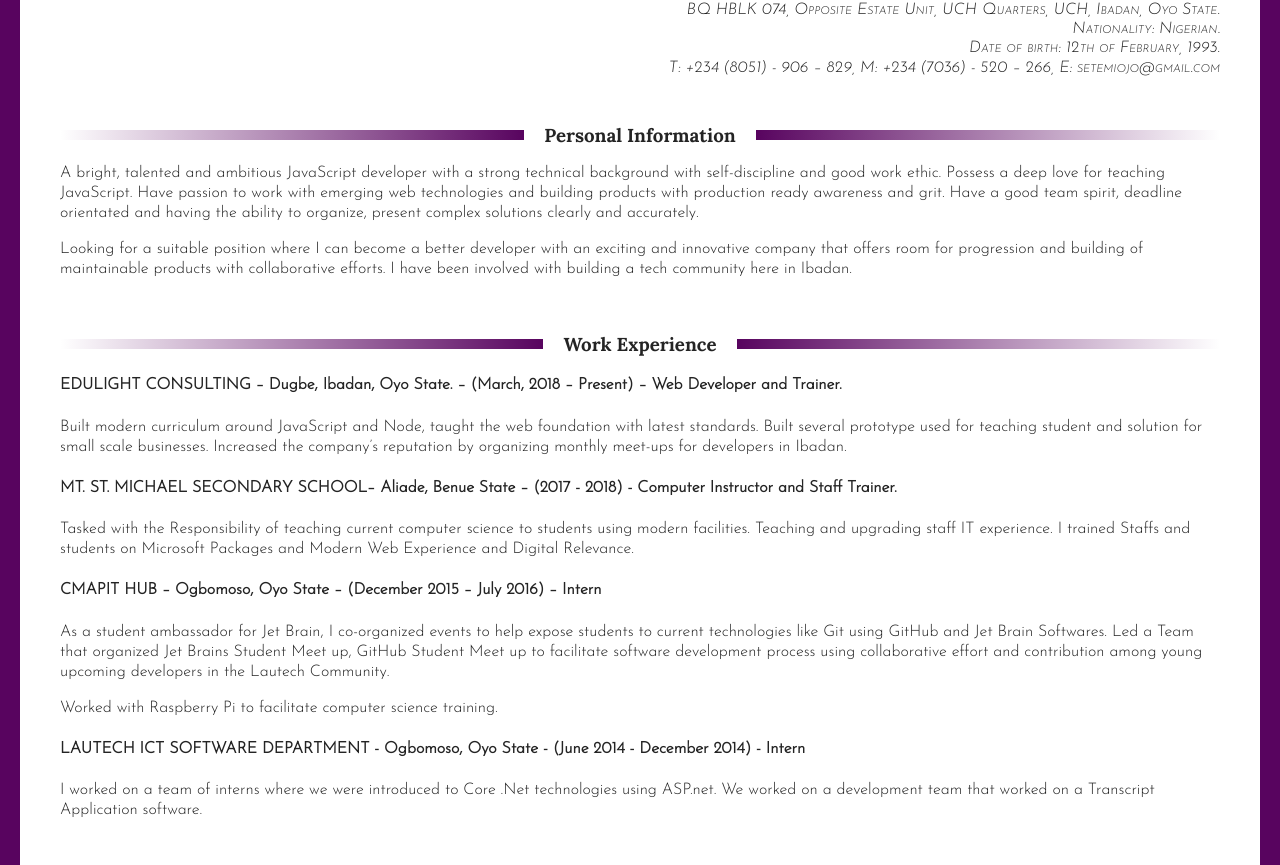
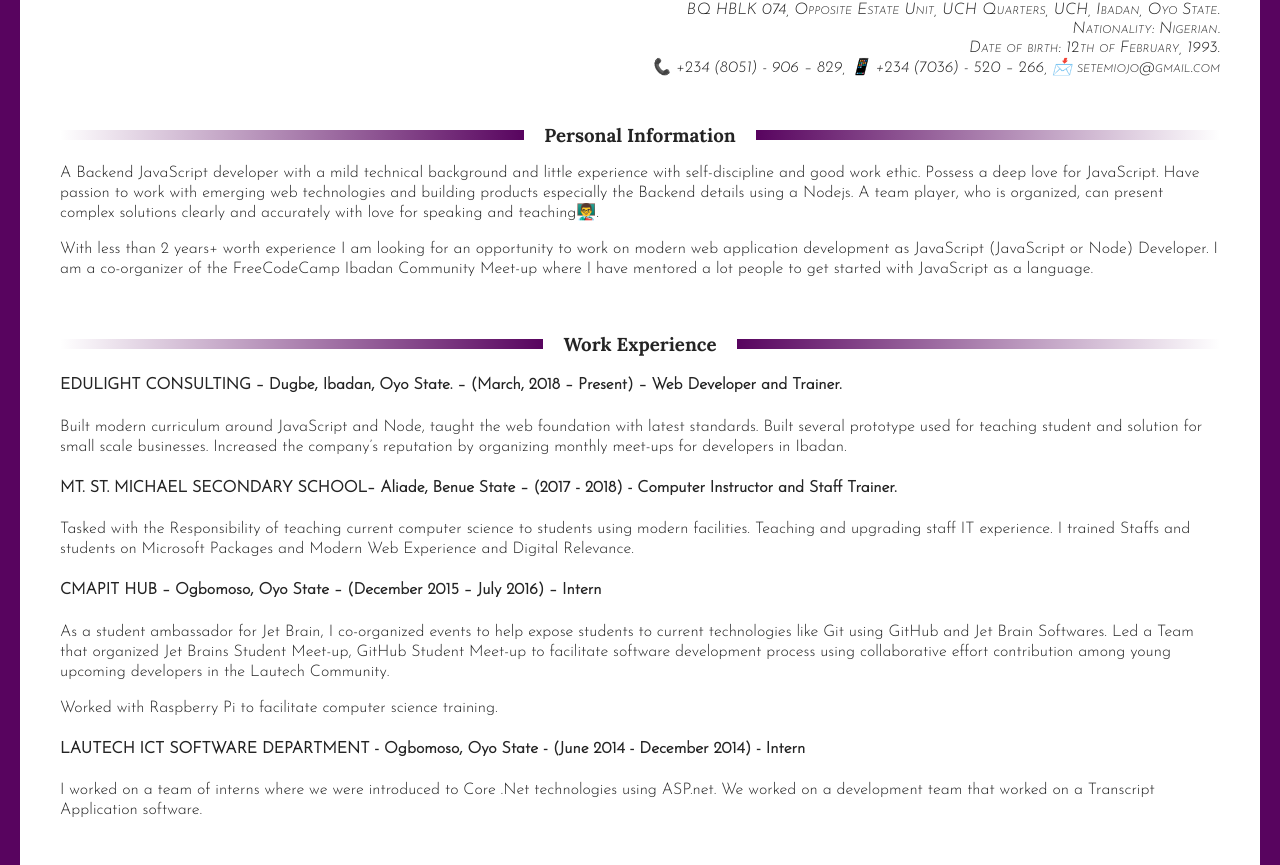
Before and after one commit to Oluwasetemi/master-cv, a website: page index.html in a window 1280 px wide. Shown: the part 87-952 px from the top of the page. Drawn offline with Linux system fonts and the light colour scheme.

Commit message:
a little clean up

```diff
--- a/index.html
+++ b/index.html
@@ -5,7 +5,7 @@
     <meta charset="UTF-8">
     <meta name="viewport" content="width=device-width, initial-scale=1.0">
     <meta http-equiv="X-UA-Compatible" content="ie=edge">
-    <title>Ojo Oluwasetemi Stephen - CV</title>
+    <title>Ojo Oluwasetemi Stephen - Backend Developer🔥</title>
     <meta name="description" content="A bright, talented and ambitious JavaScript developer with a strong technical background with
     self-discipline and good work ethic. Possess a deep love for
     teaching JavaScript.👨‍💻">
@@ -27,29 +27,26 @@
       <p class="country">Nationality: Nigerian.</p>
       <p class="dob">Date of birth: 12th of February, 1993. </p>
       <p class="info-contact">
-        <span class="tel">T: +234 (8051) - 906 – 829,</span>
-        <span class="mobile">M: +234 (7036) - 520 – 266,</span>
-        <span class="email">E: setemiojo@gmail.com</span>
+        <span class="tel">📞 +234 (8051) - 906 – 829,</span>
+        <span class="mobile">📱 +234 (7036) - 520 – 266,</span>
+        <span class="email">📩 setemiojo@gmail.com</span>
       </p>
     </div>
     <div class="personal-summary">
       <h3>Personal Information</h3>
-      <p>A bright, talented and ambitious JavaScript developer with a strong technical background with
-        self-discipline and good work ethic. Possess a deep love for
-        teaching JavaScript. Have passion to work with emerging web technologies and building products with production
-        ready awareness and grit. Have a good team
-        spirit, deadline orientated and having the ability to organize, present complex solutions clearly and
-        accurately.</p>
-      <p>Looking for a suitable position where I can become a better developer with an exciting and
-        innovative company that offers room for progression and building of maintainable products with collaborative
-        efforts.
-        I have been involved with building a tech community here in Ibadan.</p>
+      <p>
+        A Backend JavaScript developer with a mild technical background and little experience with self-discipline and good work ethic. Possess a deep love for JavaScript. Have passion to work with emerging web technologies and building products especially the Backend details using a Nodejs. A team player, who is organized, can present complex solutions clearly and accurately with love for speaking and teaching👨‍🏫.
+      </p>
+      <p>
+        With less than 2 years+ worth experience I am looking for an opportunity to work on modern web application development as JavaScript (JavaScript or Node) Developer. I am a co-organizer of the FreeCodeCamp Ibadan Community Meet-up where I have mentored a lot people to get started with JavaScript as a language.
+      </p>
     </div>
     <div class="work-experience">
       <section>
         <h3>Work Experience</h3>
         <h4>EDULIGHT CONSULTING – Dugbe, Ibadan, Oyo State. – (March, 2018 – Present) – Web Developer and Trainer.</h4>
-        <article>Built modern curriculum around JavaScript and Node, taught the web foundation with latest standards.
+        <article>
+          Built modern curriculum around JavaScript and Node, taught the web foundation with latest standards.
           Built several prototype used for teaching student and solution for small scale businesses. Increased the
           company’s reputation by organizing monthly meet-ups for developers in Ibadan.
         </article>
@@ -57,19 +54,16 @@
       <section>
         <h4>MT. ST. MICHAEL SECONDARY SCHOOL– Aliade, Benue State – (2017 - 2018) - Computer Instructor and Staff
           Trainer.</h4>
-        <article>Tasked with the Responsibility of teaching current computer science to students using modern
+        <article>
+          Tasked with the Responsibility of teaching current computer science to students using modern
           facilities.
           Teaching and upgrading staff IT experience. I trained Staffs and students on Microsoft Packages and Modern Web Experience and Digital Relevance.
         </article>
       </section>
       <section>
         <h4>CMAPIT HUB – Ogbomoso, Oyo State – (December 2015 – July 2016) – Intern</h4>
-        <article>As a student ambassador for Jet Brain, I co-organized events to help expose students to current
-          technologies like Git using GitHub and Jet Brain Softwares. Led a Team that organized Jet Brains Student Meet
-          up, GitHub Student Meet
-          up to facilitate software development process using collaborative effort and contribution among young
-          upcoming developers in
-          the Lautech Community.
+        <article>
+          As a student ambassador for Jet Brain, I co-organized events to help expose students to current technologies like Git using GitHub and Jet Brain Softwares. Led a Team that organized Jet Brains Student Meet-up, GitHub Student Meet-up to facilitate software development process using collaborative effort contribution among young upcoming developers in the Lautech Community.
           <p>Worked with Raspberry Pi to facilitate computer science training.</p>
         </article>
       </section>
@@ -87,8 +81,8 @@
       <p><a href="https://stores-app-lhinvnequz.now.sh">Stores - Built from a tutorial by @wesbos using Node and JavaScript with MongoDB deployed on Now</a></p>
       <p><a href="https://yelp-camp-pmmjlzfmcv.now.sh">Yelp Camp - Built from a Colt Steele Tutorial with additional features with Node and JavaScript deployed on Now and Database hosted on mLab!</a></p>
       <p><a href="https://consistent-university-ppunkmmvej.now.sh/">Consistent University - An Educational Website with Nextjs deployed on Now</a></p>
-      <p><a href="https://t.me/the_word_dico_bot">A Telegram Bot - Word Assitant deployed on Openode</a></p>
-      <p><a href="/">Sick Fits - **Work in Progress**</a></p>
+      <p><a href="https://t.me/the_word_dico_bot">A Telegram Bot - Word Assistant deployed on Openode</a></p>
+      <p><a href="#">Sick Fits - **Work in Progress**</a></p>
     </div>
 
     <div class="education">
@@ -108,14 +102,14 @@
         <div class="front-end">
           <div class="row row_cell">
             <p class="front-end_item">HTML - <progress value="90" max="100">HTML</progress></p>
-            <p class="front-end_item">CSS - <progress value="90" max="100">CSS</progress></p>
-            <p class="front-end_item">JavaScript - <progress value="80" max="100">JavaScript</progress></p>
+            <p class="front-end_item">CSS - <progress value="80" max="100">CSS</progress></p>
+            <p class="front-end_item">JavaScript - <progress value="70" max="100">JavaScript</progress></p>
           </div>
           <div class="row row_cell">
             <p class="front-end_item">React - <progress value="50" max="100">React</progress></p>
-            <p class="front-end_item">Redux - <progress value="50" max="100">Redux</progress></p>
+            <p class="front-end_item">Redux - <progress value="30" max="100">Redux</progress></p>
             <p class="front-end_item">Webpack - <progress value="50" max="100">Webpack</progress></p>
-            <p class="front-end_item">Vue - <progress value="50" max="100">Vue</progress></p>
+            <p class="front-end_item">Vue - <progress value="30" max="100">Vue</progress></p>
           </div>
         </div>
       </section>
@@ -132,7 +126,7 @@
             REST-API - <progress value="100" max="100">REST-API</progress>
           </p>
           <p class="front-end_item">
-            GraphQL - <progress value="20" max="100">GraphQL</progress>
+            GraphQL - <progress value="60" max="100">GraphQL</progress>
           </p>
         </div>
       </section>
```
